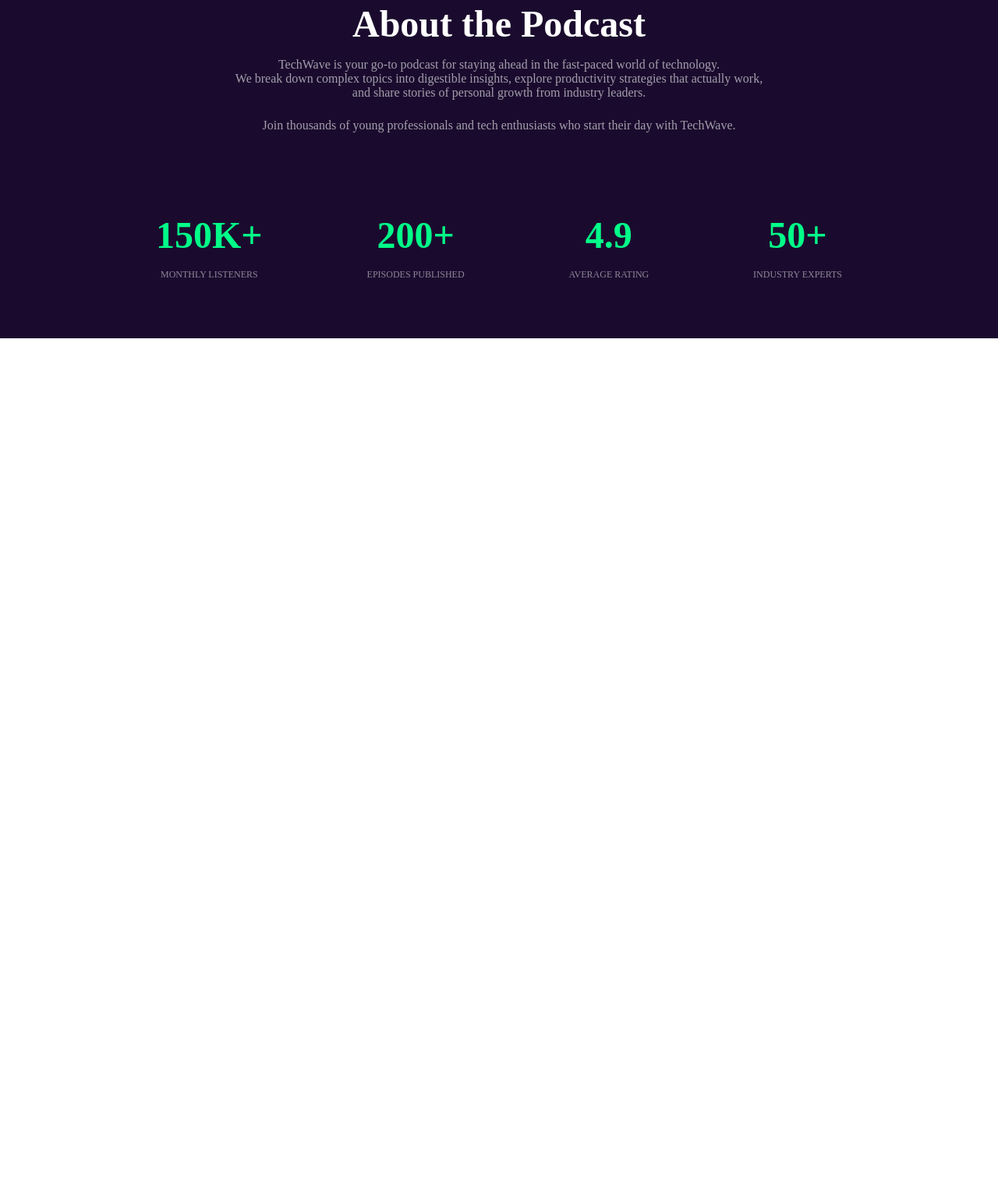
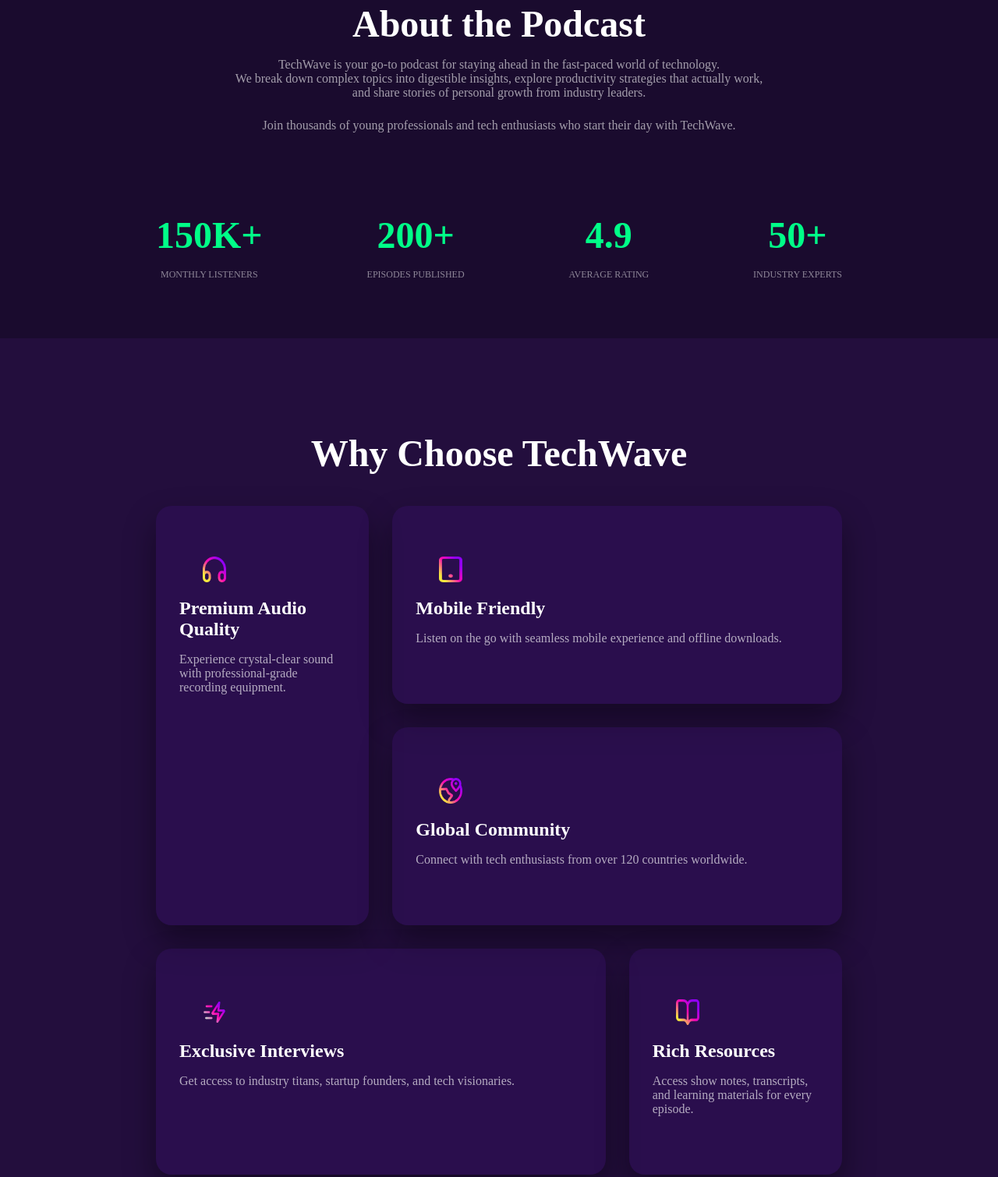
Before and after one commit to sarjilmiraj25/assignment-2, a plain HTML site: page index.html in a window 1280 px wide. Shown: the part 962-2472 px from the top of the page at 78% size. Before the commit the page ends 1396 px from the top, so only its background shows below. Drawn offline with Linux system fonts and the light colour scheme.

Commit message:
add grid card section

```diff
--- a/index.html
+++ b/index.html
@@ -90,6 +90,45 @@
         </div>
     </div>
 </section>
+
+<!-- why choose TechWave -->
+ <section class="why-techwave">
+  <h1>Why Choose TechWave</h1>
+
+  <div class="card-grid">
+
+    <div class="card large">
+      <img src="./B13-A02-TechWave/assets/headphone.png" class="icon" alt="Audio">
+      <h2>Premium Audio Quality</h2>
+      <p>Experience crystal-clear sound with professional-grade recording equipment.</p>
+    </div>
+
+    <div class="card wide">
+      <img src="./B13-A02-TechWave/assets/device.png" class="icon" alt="Mobile">
+      <h2>Mobile Friendly</h2>
+      <p>Listen on the go with seamless mobile experience and offline downloads.</p>
+    </div>
+
+    <div class="card wide">
+      <img src="./B13-A02-TechWave/assets/location.png" class="icon" alt="Global">
+      <h2>Global Community</h2>
+      <p>Connect with tech enthusiasts from over 120 countries worldwide.</p>
+    </div>
+
+    <div class="card wide">
+      <img src="./B13-A02-TechWave/assets/interview.png" class="icon" alt="Interview">
+      <h2>Exclusive Interviews</h2>
+      <p>Get access to industry titans, startup founders, and tech visionaries.</p>
+    </div>
+
+    <div class="card">
+      <img src="./B13-A02-TechWave/assets/resource.png" class="icon" alt="Resources">
+      <h2>Rich Resources</h2>
+      <p>Access show notes, transcripts, and learning materials for every episode.</p>
+    </div>
+
+  </div>
+</section>
     </main>
 
     <footer>
--- a/style.css
+++ b/style.css
@@ -228,3 +228,126 @@
   gap: 80px;
   text-align: center;
 }
+/* why choose techwave section */
+/* body {
+  background: radial-gradient(circle at top, #2d0b59, #140022);
+  color: #ffffff;
+} */
+
+
+/* ===== Section ===== */
+.why-techwave {
+  max-width: 1600px;
+  margin: 0 auto;
+  padding: 120px 200px;
+  background-color:#230E3D ;
+}
+
+.why-techwave h1 {
+  text-align: center;
+  font-size: 48px;
+  font-weight: bold;
+  margin-bottom: 40px;
+  color: #FFFFFF;
+
+}
+
+/* ===== Grid (Desktop First) ===== */
+.card-grid {
+  display: grid;
+  grid-template-columns: repeat(3, 1fr);
+  gap: 30px;
+}
+
+/* ===== Card ===== */
+.card {
+  background: rgba(53, 17, 101, 0.4);
+  border-radius: 20px;
+  padding: 35px 30px;
+  box-shadow: 0 20px 40px rgba(0, 0, 0, 0.4);
+
+}
+
+/* Big & Wide cards */
+.card.large {
+  grid-row: span 2;
+}
+
+.card.wide {
+  grid-column: span 2;
+}
+
+/* Hover */
+/* .card:hover {
+  transform: translateY(-8px);
+  box-shadow: 0 30px 60px rgba(0, 0, 0, 0.6);
+} */
+
+/* ===== Icon ===== */
+.icon {
+  width: 60px;
+  height: 63px;
+  /* object-fit: contain; */
+  margin-bottom: 16px;
+  padding-top: 30px;
+  padding-left: 30px;
+
+  /* background: linear-gradient(135deg, #ff2fd4, #7b2cff);
+  box-shadow: 0 0 15px rgba(255, 47, 212, 0.7);
+  transition: transform 0.3s ease, box-shadow 0.3s ease; */
+}
+
+/* Icon hover */
+/* .card:hover .icon {
+  transform: scale(1.15) rotate(6deg);
+  box-shadow: 0 0 25px rgba(255, 47, 212, 1);
+} */
+
+/* ===== Text ===== */
+.card h2 {
+ font-size: 24px;
+  font-weight: bold;
+  color: #FFFFFF;
+  line-height: auto;
+  margin-bottom: 16px;
+
+}
+
+.card p {
+  font-size: 16px;
+  font-weight: 400;
+  color: #FFFFFF;
+  opacity: 65%;
+  margin-bottom: 40px;
+}
+
+/* ===== Mobile Responsive ===== */
+/* @media (max-width: 768px) {
+  .why-techwave {
+    padding: 50px 16px;
+  }
+
+  .why-techwave h1 {
+    font-size: 28px;
+    margin-bottom: 40px;
+  }
+
+  .card-grid {
+    grid-template-columns: 1fr;
+  } */
+
+  /* .card.large,
+  .card.wide {
+    grid-column: auto;
+    grid-row: auto;
+  }
+
+  .card {
+    padding: 28px 22px;
+  }
+
+  .icon {
+    width: 42px;
+    height: 42px;
+  }
+} */
```
Also changed, not shown: B13-A02-TechWave/assets/interview.png (added).
